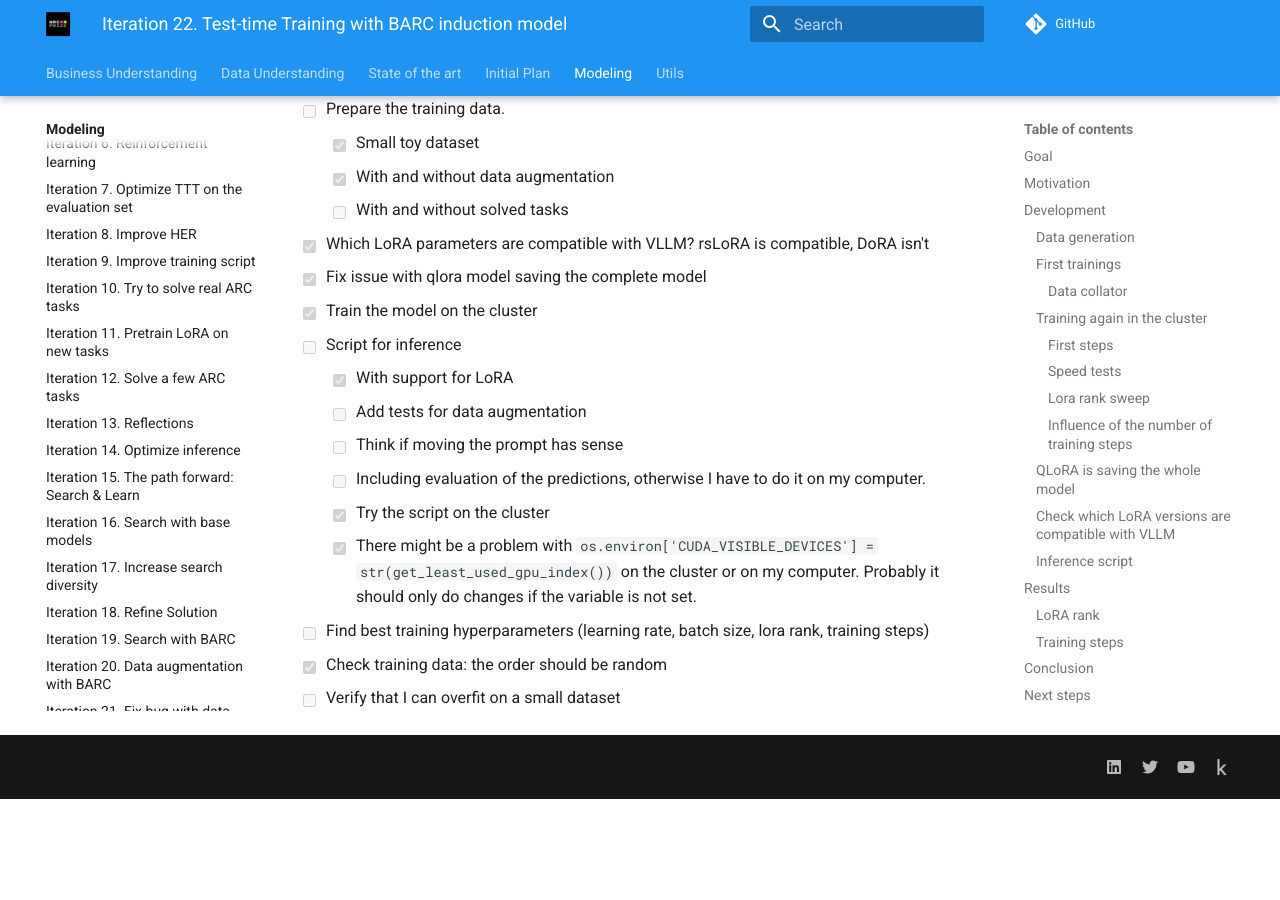
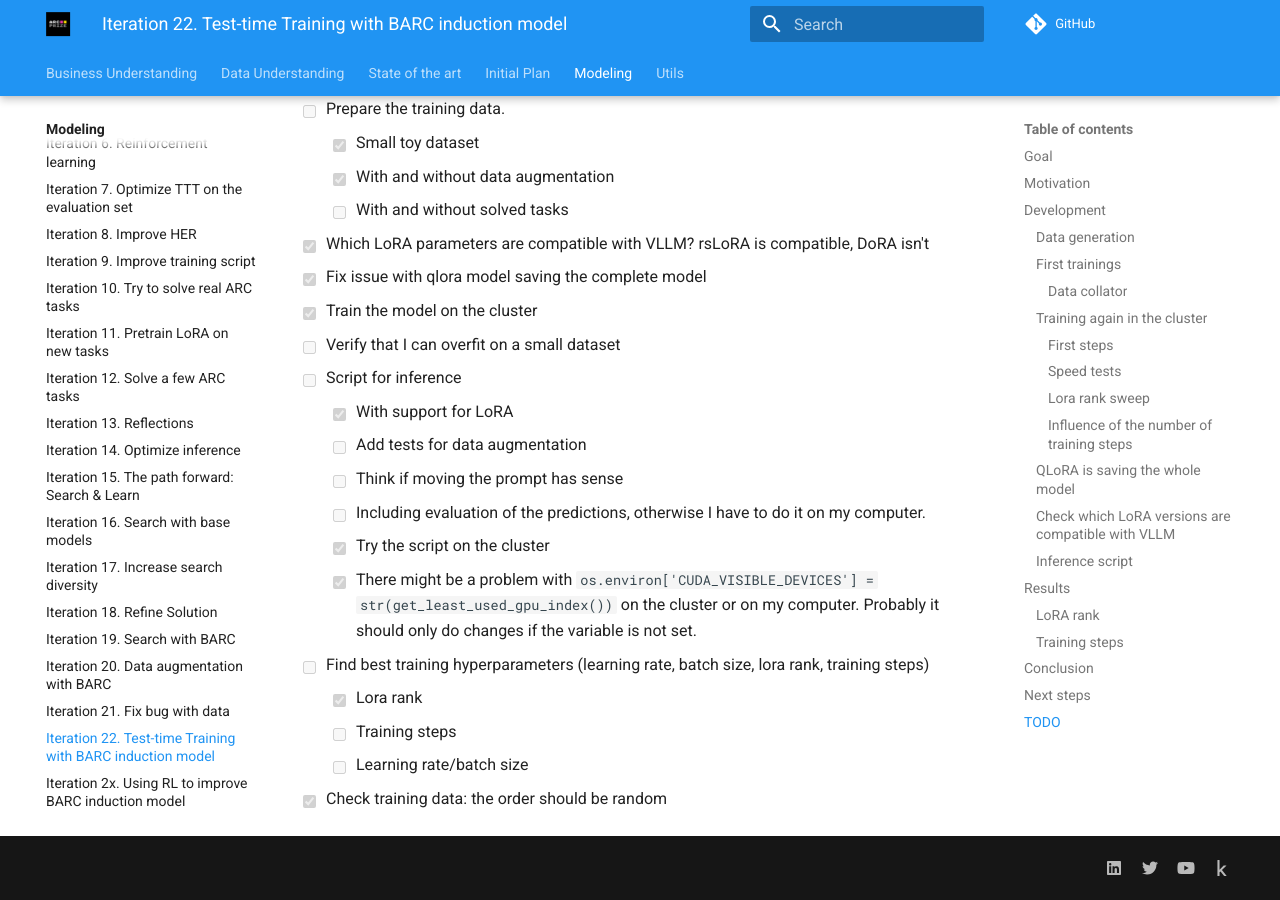
Before and after one commit to ironbar/arc25, an MkDocs documentation site: the page built from docs/modeling/Iteration_22_ttt_BARC.md, in a window 1280 px wide and 900 px high, scrolled down 11345 px. Built offline with MkDocs 1.6.1 and Material for MkDocs 9.7.7, drawn with Linux system fonts in a browser that asks for light colours; comment, search, counter and statistics services are not loaded; before the commit the page ends 12144 px from its top, so only the background shows below that.

Commit message:
updated TODOs

```diff
--- a/docs/modeling/Iteration_22_ttt_BARC.md
+++ b/docs/modeling/Iteration_22_ttt_BARC.md
@@ -563,5 +564,7 @@
   - [x] Try the script on the cluster
   - [x] There might be a problem with `os.environ['CUDA_VISIBLE_DEVICES'] = str(get_least_used_gpu_index())` on the cluster or on my computer. Probably it should only do changes if the variable is not set.
 - [ ] Find best training hyperparameters (learning rate, batch size, lora rank, training steps)
+  - [x] Lora rank
+  - [ ] Training steps
+  - [ ] Learning rate/batch size
 - [x] Check training data: the order should be random
-- [ ] Verify that I can overfit on a small dataset
```
Also changed, not shown: other parts of docs/modeling/Iteration_22_ttt_BARC.md (+1 -0 lines).
